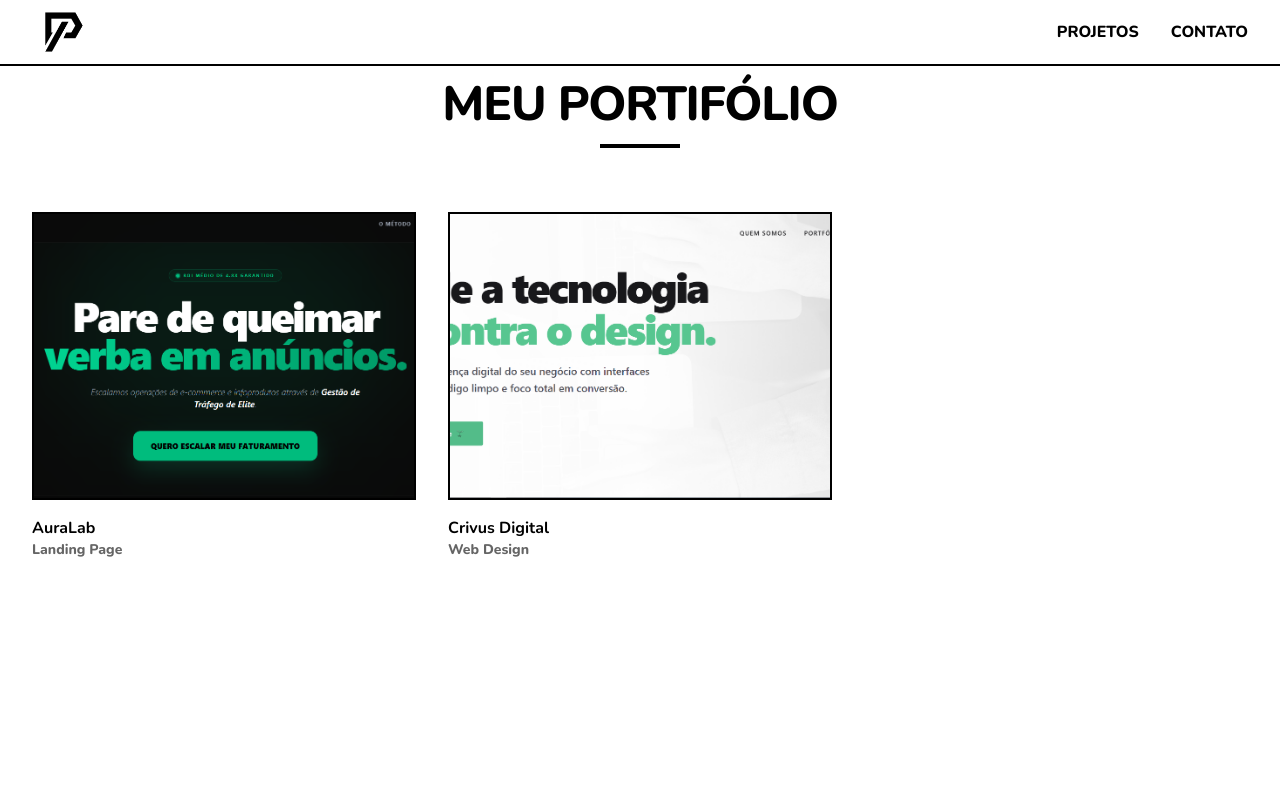
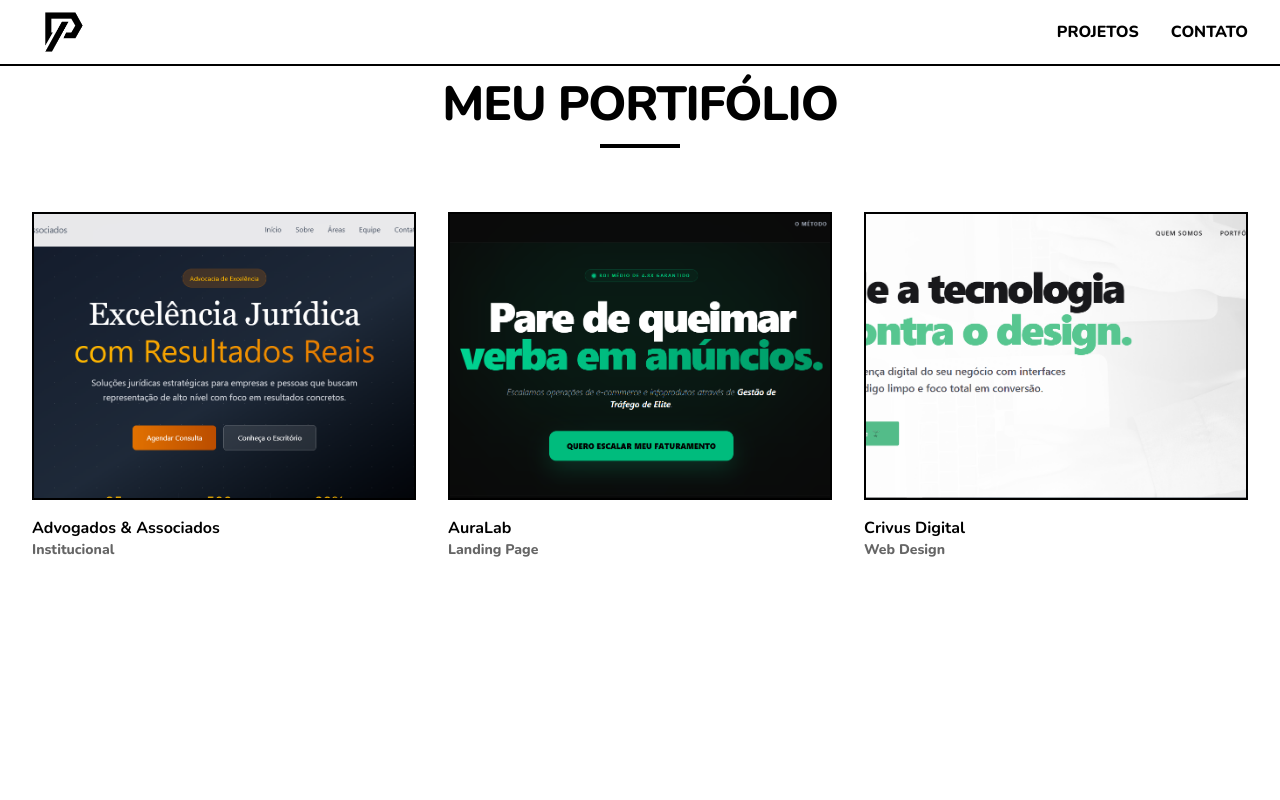
Before and after one commit to ypiaza/piaza.dev, a React (Vite) app: page / in a window 1280 px wide. Shown: the top 800 px of the page. Built offline with nearby package versions, Linux system fonts and the light colour scheme.

Commit message:
Adicionado novo projeto ao portifolio

```diff
--- a/src/data/projects.js
+++ b/src/data/projects.js
@@ -1,4 +1,11 @@
 export const projects = [
+    {
+        title: 'Advogados & Associados',
+        category: 'Institucional',
+        image: '../src/assets/adveass.png',
+        description: 'Autoridade e profissionalismo para advogados',
+        link:'https://advogadosassociados.vercel.app/'
+    },
     {
         title: 'AuraLab',
         category: 'Landing Page',
```
Also changed, not shown: src/assets/adveass.png (added).
